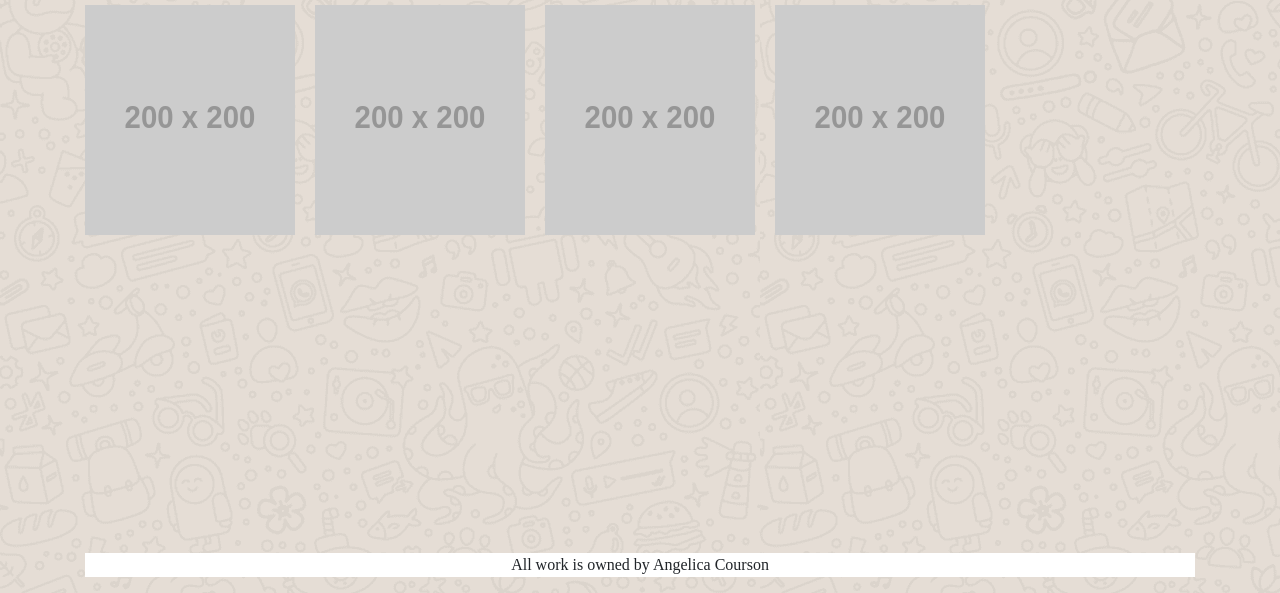
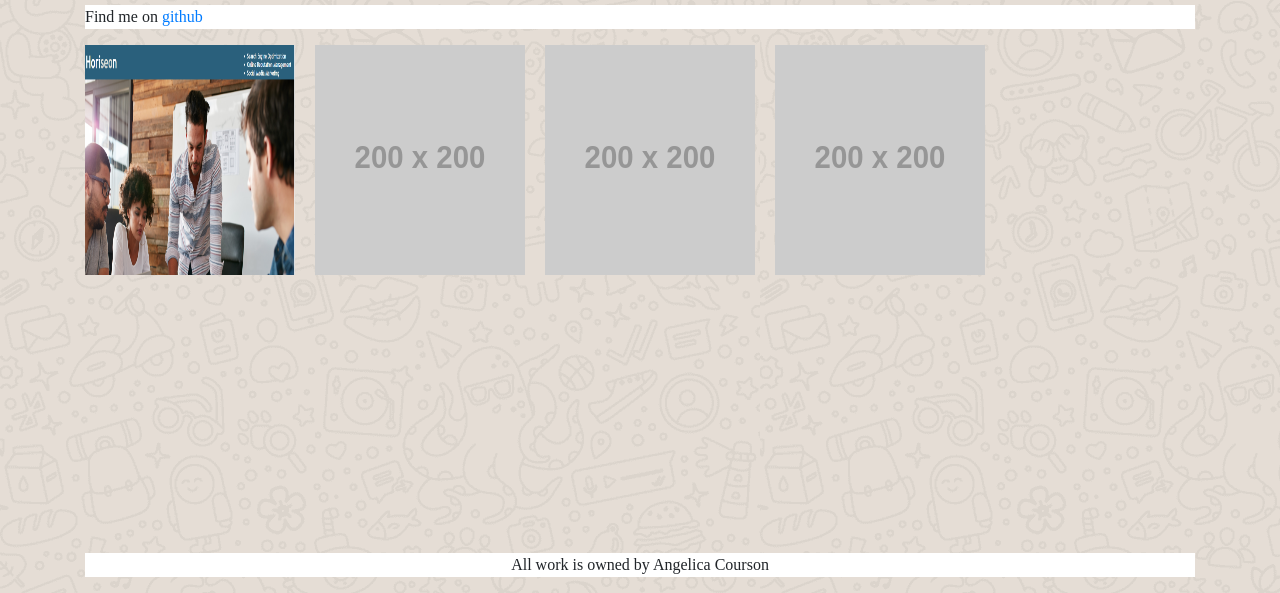
Before and after one commit to amcourson/Homework-2-Repo, a plain HTML site: page portfolio.html in a window 1280 px wide. Shown: the part 207-800 px from the top of the page. Drawn offline with nearby package versions, Linux system fonts and the light colour scheme; placeholder pictures from the web are drawn by us.

Commit message:
adding linked in

```diff
--- a/portfolio.html
+++ b/portfolio.html
@@ -52,10 +52,13 @@
 
         </style>
         <h1>Portfolio</h1>
+        <p>Find me on <a href="https://github.com/amcourson?tab=repositories" >github </a></p>
         <div class="container">
           <div class="row">
             <div class="col-lrg-6">
-          <img src="http://placehold.it/200x200" alt="Your Image" id="bio-image"  >
+          <a href="https://amcourson.github.io/Homework-1-Repo/">
+            <img src="./assets/website1.png" alt="website1" id="bio-image"  >
+          </a>
           <img src="http://placehold.it/200x200" alt="Your Image" id="bio-image"  >
          <img src="http://placehold.it/200x200" alt="Your Image" id="bio-image"  >
          <img src="http://placehold.it/200x200" alt="Your Image" id="bio-image"  >
```
Also changed, not shown: contact.html (+4 -0 lines), assets/website1.png (added).
